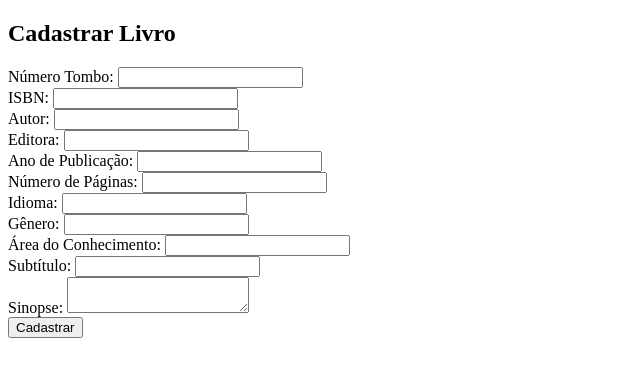
After one commit to laragrossi/TCC---biblioteca-digital, a PHP site: the page made by biblioteca-digital-tcc/conexãodelivros.php in a window 1280 px wide. The commit adds this page. Shown: the top 377 px of the page, without its empty margins (0-640 px from the left). Run offline with PHP 8.4, Linux system fonts and the light colour scheme; a stand-in replaces the project's code that opens the database connection.

Commit message:
conexção de livros
com o banco atualizado

```diff
--- a/biblioteca-digital-tcc/cadastrolivros.php
+++ b/biblioteca-digital-tcc/cadastrolivros.php
@@ -12,7 +12,6 @@
     <!-- Caixa central -->
     <div class="box">
         <!-- Formulário de cadastro -->
-        <form action="controladores/cadastro.php" method="POST">
             <fieldset>
                 <legend><b>Cadastro de Livros</b></legend> <!-- Título do formulário -->
                 <br>
--- /dev/null
+++ b/biblioteca-digital-tcc/conexãodelivros.php
@@ -0,0 +1,53 @@
+<?php include("conexaodelivros.php"); ?>
+
+<!DOCTYPE html>
+<html lang="pt-br">
+<head>
+    <meta charset="UTF-8">
+    <title>Cadastro de Livro</title>
+</head>
+<body>
+    <h2>Cadastrar Livro</h2>
+    <form method="POST" action="">
+        Número Tombo: <input type="text" name="numero_tombo" required><br>
+        ISBN: <input type="text" name="isbn"><br>
+        Autor: <input type="text" name="autor" required><br>
+        Editora: <input type="text" name="editora"><br>
+        Ano de Publicação: <input type="number" name="ano_publicacao"><br>
+        Número de Páginas: <input type="number" name="numero_paginas"><br>
+        Idioma: <input type="text" name="idioma"><br>
+        Gênero: <input type="text" name="genero"><br>
+        Área do Conhecimento: <input type="text" name="area_conhecimento"><br>
+        Subtítulo: <input type="text" name="subtitulo"><br>
+        Sinopse: <textarea name="sinopse"></textarea><br>
+        <input type="submit" name="cadastrar" value="Cadastrar">
+    </form>
+</body>
+</html>
+
+<?php
+if (isset($_POST['cadastrar'])) {
+    $numero_tombo      = $_POST['numero_tombo'];
+    $isbn              = $_POST['isbn'];
+    $autor             = $_POST['autor'];
+    $editora           = $_POST['editora'];
+    $ano_publicacao    = $_POST['ano_publicacao'];
+    $numero_paginas    = $_POST['numero_paginas'];
+    $idioma            = $_POST['idioma'];
+    $genero            = $_POST['genero'];
+    $area_conhecimento = $_POST['area_conhecimento'];
+    $subtitulo         = $_POST['subtitulo'];
+    $sinopse           = $_POST['sinopse'];
+
+    $sql = "INSERT INTO livros
+            (numero_tombo, isbn, autor, editora, ano_publicacao, numero_paginas, idioma, genero, area_conhecimento, subtitulo, sinopse)
+            VALUES
+            ('$numero_tombo', '$isbn', '$autor', '$editora', '$ano_publicacao', '$numero_paginas', '$idioma', '$genero', '$area_conhecimento', '$subtitulo', '$sinopse')";
+
+    if ($conn->query($sql) === TRUE) {
+        echo "<p style='color:green;'>Livro cadastrado com sucesso!</p>";
+    } else {
+        echo "<p style='color:red;'>Erro: " . $conn->error . "</p>";
+    }
+}
+?>
```
